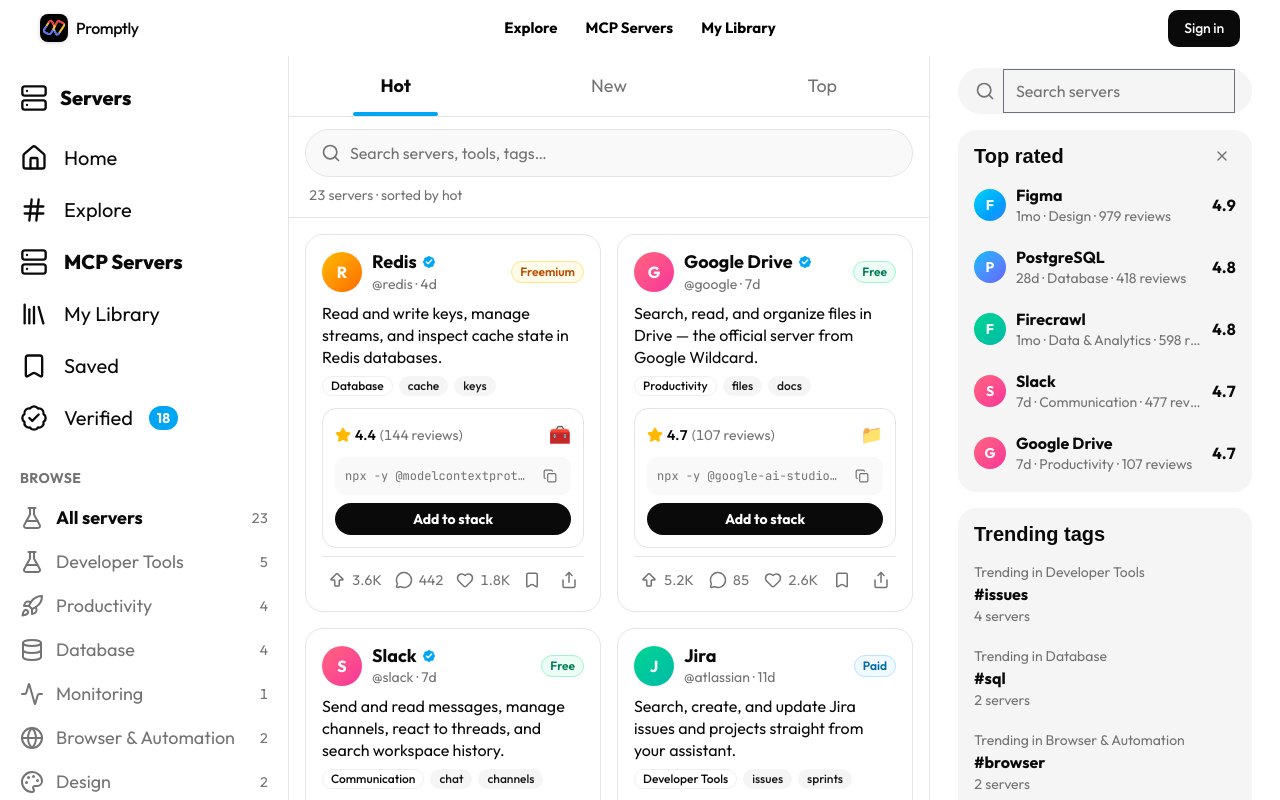
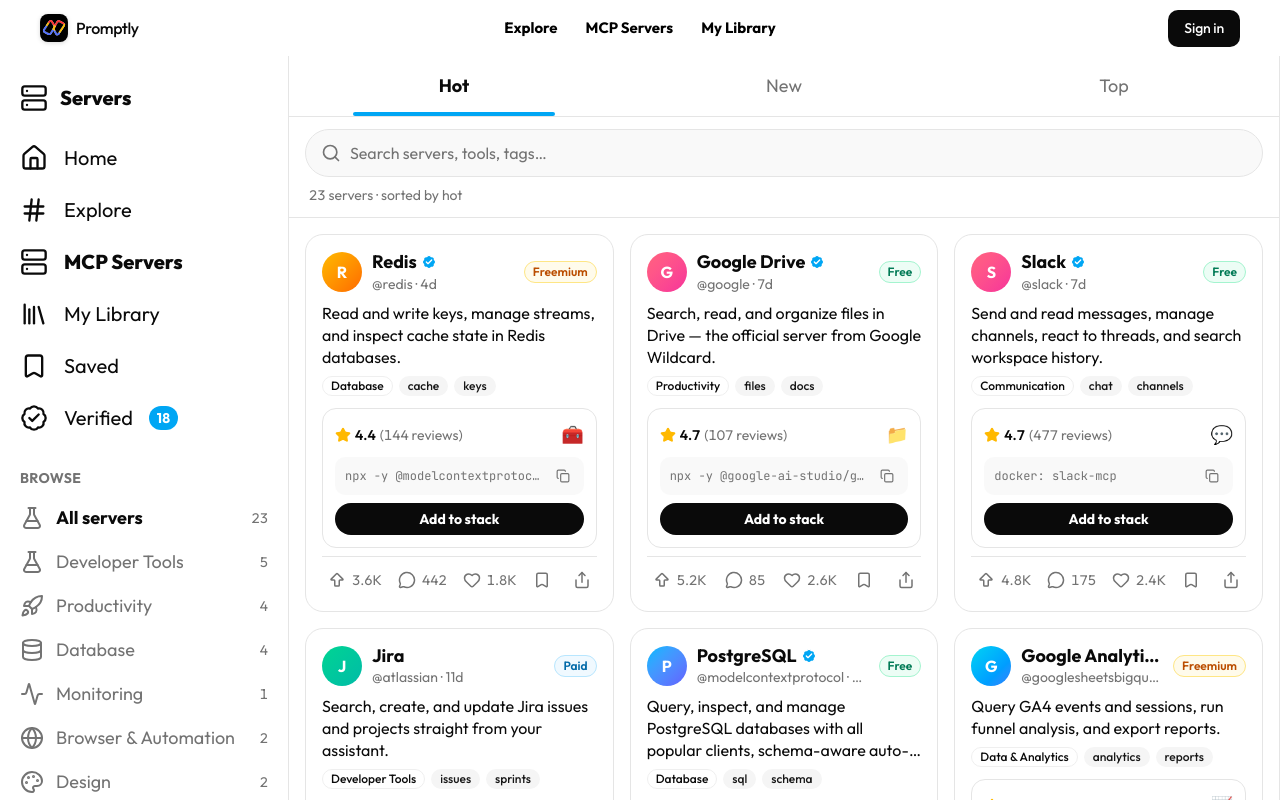
Before and after one commit to DavidWilson895/Promptly, a Next.js app: page /mcp-server in a window 1280 px wide. Shown: the top 800 px of the page. Built offline with nearby package versions, Linux system fonts and the light colour scheme; a web font is replaced by a local one.

Commit message:
fix: 3-column feed grid from laptop widths; right rail only on very wide screens

```diff
--- a/src/app/mcp-server/page.tsx
+++ b/src/app/mcp-server/page.tsx
@@ -255,7 +255,7 @@
 
           {/* Feed */}
           {filtered.length > 0 ? (
-            <div className="grid grid-cols-1 gap-4 p-4 sm:grid-cols-2 min-[1500px]:grid-cols-3">
+            <div className="grid grid-cols-1 gap-4 p-4 md:grid-cols-2 lg:grid-cols-3">
               {filtered.map((server) => (
                 <FeedCard
                   key={server.id}
@@ -293,7 +293,7 @@
         </section>
 
         {/* Right rail */}
-        <aside className="sticky top-14 hidden h-[calc(100vh-3.5rem)] w-[350px] shrink-0 overflow-y-auto px-7 py-3 xl:block">
+        <aside className="sticky top-14 hidden h-[calc(100vh-3.5rem)] w-[350px] shrink-0 overflow-y-auto px-7 py-3 2xl:block">
           <RightRail
             query={query}
             onQuery={setQuery}
```
